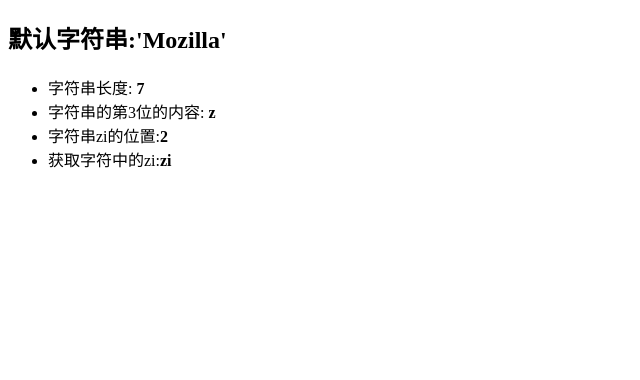
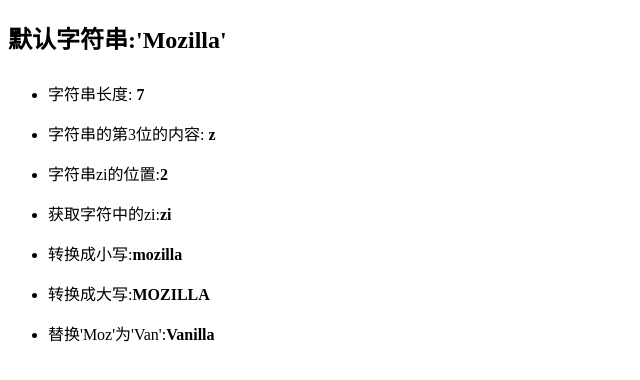
Before and after one commit to yhsy/msdn-javascript-learn, a plain HTML site: page lesson7/index.html in a window 1280 px wide. Shown: the whole page, without its empty margins (0-640 px from the left). Drawn offline with Linux system fonts and the light colour scheme.

Commit message:
lesson7--字符串常用方法-大小写和替换字符串

```diff
--- a/lesson7/index.html
+++ b/lesson7/index.html
@@ -1,7 +1,7 @@
 <!--
  * @Author: your name
  * @Date: 2019-11-13 17:46:22
- * @LastEditTime: 2019-11-13 18:03:46
+ * @LastEditTime: 2019-11-13 18:14:51
  * @LastEditors: Please set LastEditors
  * @Description: In User Settings Edit
  * @FilePath: /learnJS/lesson7/index.html
@@ -13,6 +13,11 @@
     <meta name="viewport" content="width=device-width, initial-scale=1.0">
     <meta http-equiv="X-UA-Compatible" content="ie=edge">
     <title>lesson7-字符串常用方法</title>
+    <style>
+        li{
+            line-height: 40px;
+        }
+    </style>
 </head>
 <body>
     <h2>默认字符串:'Mozilla'</h2>
@@ -21,6 +26,9 @@
         <li>字符串的第3位的内容: <strong class="get"></strong></li>
         <li>字符串zi的位置:<strong class="position"></strong> </li>
         <li>获取字符中的zi:<strong class="zi"></strong></li>
+        <li>转换成小写:<strong class="lower"></strong></li>
+        <li>转换成大写:<strong class="upper"></strong></li>
+        <li>替换'Moz'为'Van':<strong class="van"></strong></li>
     </ul>
 
     <script>
@@ -44,6 +52,18 @@
         const zi = document.querySelector('.zi');
         zi.textContent = str.slice(2,4);
 
+        // 转成小写
+        const lower = document.querySelector('.lower');
+        lower.textContent = str.toLowerCase();
+
+        // 转成大写
+        const upper = document.querySelector('.upper');
+        upper.textContent = str.toUpperCase();
+
+        // 替换字符串
+        const van = document.querySelector('.van');
+        van.textContent = str.replace('Moz','Van');
+
     </script>
 </body>
 </html>
```
